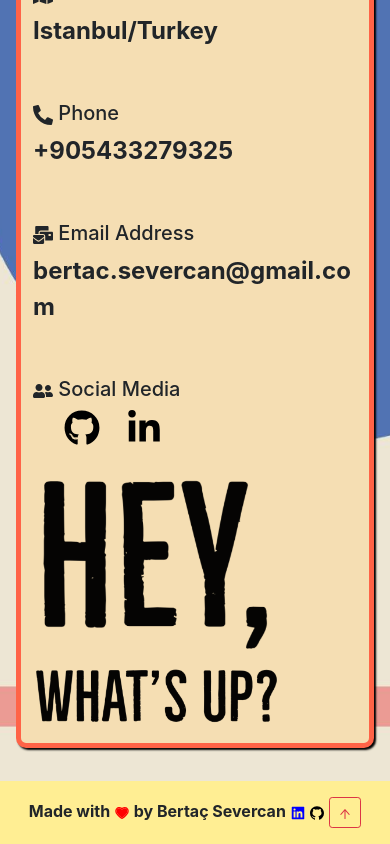
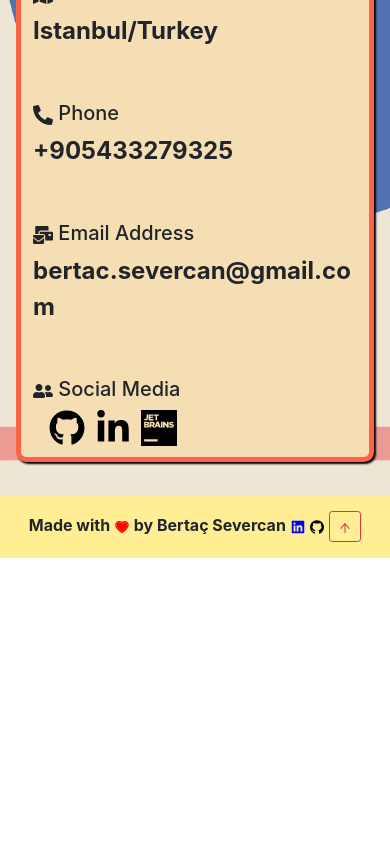
Before and after one commit to bertacsevercan/my-portfolio, a React (Create React App) app: page /contact in a window 390 px wide. Shown: the part 864-1708 px from the top of the page. After the commit the page ends 1422 px from the top, so only its background shows below. Built offline with nearby package versions, Linux system fonts and the light colour scheme.

Commit message:
add jetbrains social

```diff
--- a/src/containers/Contact/index.jsx
+++ b/src/containers/Contact/index.jsx
@@ -12,6 +12,7 @@ import {
   FaLinkedinIn,
   FaLevelDownAlt,
 } from "react-icons/fa";
+import { SiJetbrains } from "react-icons/si";
 import hey from "../../images/hey.png";
 import "./style.css";
 import { useTranslation } from "react-i18next";
@@ -116,6 +117,15 @@ const Contact = () => {
                 {" "}
                 <FaLinkedinIn className="social-icons" />{" "}
               </a>
+              <a
+                target="_blank"
+                rel="noreferrer"
+                title={t("contact.texts.text3")}
+                href="https://hyperskill.org/profile/14103204"
+              >
+                {" "}
+                <SiJetbrains className="social-icons" />{" "}
+              </a>
             </div>
           </div>
           <Image className="hey" src={hey} width="250" />
--- a/src/containers/Contact/style.css
+++ b/src/containers/Contact/style.css
@@ -93,6 +93,6 @@
   }
 
   .hey {
-    padding-top: 2rem;
+    display: none;
   }
 }
--- a/src/locales/en/translation.json
+++ b/src/locales/en/translation.json
@@ -85,7 +85,8 @@
     "texts": {
       "text0": "Istanbul/Turkey",
       "text1": "Link to my GitHub profile",
-      "text2": "Link to my LinkedIn profile"
+      "text2": "Link to my LinkedIn profile",
+      "text3": "Link to my JetBrains Academy profile"
     }
   },
   "about": {
--- a/src/locales/tr/translation.json
+++ b/src/locales/tr/translation.json
@@ -85,7 +85,8 @@
     "texts": {
       "text0": "İstanbul/Türkiye",
       "text1": "GitHub profil linki",
-      "text2": "LinkedIn profil linki"
+      "text2": "LinkedIn profil linki",
+      "text3": "JetBrains Academy profil linki"
     }
   },
   "about": {
```
